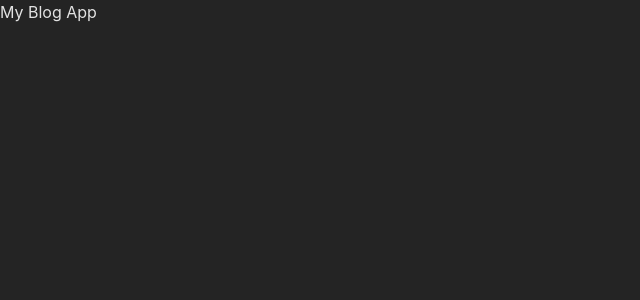
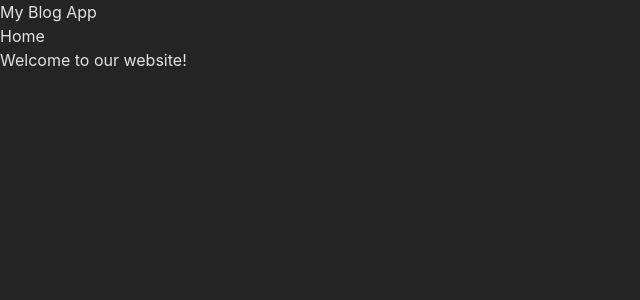
Before and after one commit to DevanshuDesai15/my-blog-app, a React (Vite) app: page / in a window 1280 px wide. Shown: the top 300 px of the page, without its empty margins (0-640 px from the left). Built offline with nearby package versions, Linux system fonts and the light colour scheme.

Commit message:
added routes to different pages.

```diff
--- a/package.json
+++ b/package.json
@@ -11,7 +11,8 @@
   },
   "dependencies": {
     "react": "^18.2.0",
-    "react-dom": "^18.2.0"
+    "react-dom": "^18.2.0",
+    "react-router-dom": "^6.23.1"
   },
   "devDependencies": {
     "@types/react": "^18.2.66",
--- a/src/App.jsx
+++ b/src/App.jsx
@@ -1,10 +1,28 @@
+import {BrowserRouter as Router, Route, Routes} from 'react-router-dom'
+import Home from './components/Home'
+import About from "./components/About.jsx";
+import ArticleList from "./components/ArticleList.jsx";
+import Article from "./components/Article.jsx";
+import NotFound from "./components/NotFound.jsx";
+
+
 function App() {
 
   return (
-    <div>
-      <h1 className="text-3xl font-bold underline">My Blog App</h1>
-
-    </div>
+      <Router>
+        <div className="">
+          <h1 className="text-3xl font-bold underline">My Blog App</h1>
+            <div className="pt-4 mx-auto max-w-3xl">
+                <Routes>
+                    <Route path="/" element={<Home />} />
+                    <Route path="/about" element={<About />} />
+                    <Route path="/articles" element={<ArticleList />} />
+                    <Route path="/articles/:id" element={<Article />} />
+                    <Route path="*" element={<NotFound />} />
+                </Routes>
+            </div>
+        </div>
+      </Router>
   )
 }
 
--- /dev/null
+++ b/src/components/About.jsx
@@ -0,0 +1,10 @@
+const About = () => {
+    return (
+        <div>
+            <h1>About</h1>
+            <p>This is the about page</p>
+        </div>
+    );
+}
+
+export default About;
--- /dev/null
+++ b/src/components/Article.jsx
@@ -0,0 +1,9 @@
+const Article = () => {
+    return (
+        <div>
+        <h1>Article</h1>
+        </div>
+    );
+}
+
+export default Article;
--- /dev/null
+++ b/src/components/ArticleList.jsx
@@ -0,0 +1,9 @@
+const ArticleList = () => {
+    return (
+        <div>
+        <h1>Article List</h1>
+        </div>
+    );
+}
+
+export default ArticleList;
--- /dev/null
+++ b/src/components/Home.jsx
@@ -0,0 +1,10 @@
+const Home = () => {
+    return (
+        <div>
+            <h1>Home</h1>
+            <p>Welcome to our website!</p>
+        </div>
+    );
+}
+
+export default Home;
--- /dev/null
+++ b/src/components/NotFound.jsx
@@ -0,0 +1,9 @@
+const NotFound = () => {
+    return (
+        <div>
+        <h1>404 Not Found</h1>
+        </div>
+    );
+}
+
+export default NotFound;
```
Also changed, not shown: 1 other file (tests, documents, lock files or other folders).
